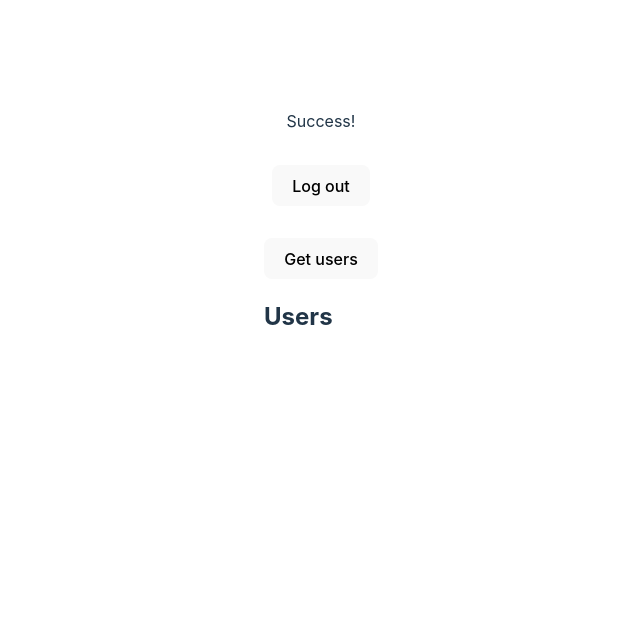
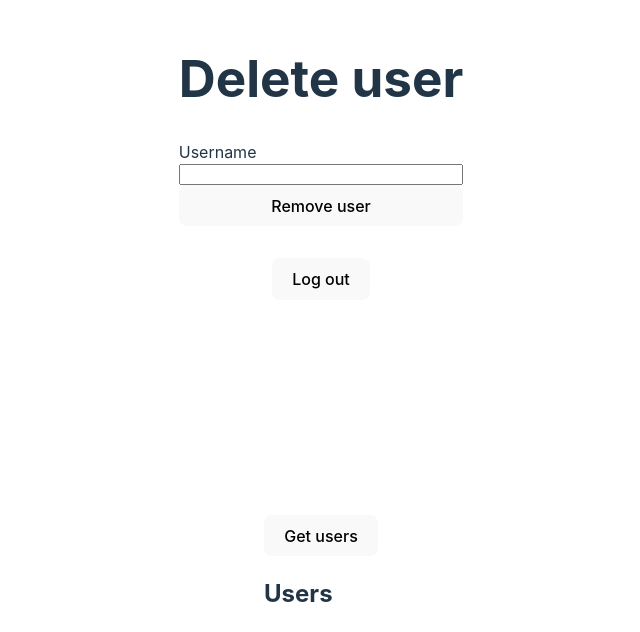
Before and after one commit to dylanR96/react-login-form, a React (Vite) app: page /loggedIn in a window 1280 px wide. Shown: the part 168-800 px from the top of the page, without its empty margins (319-959 px from the left). Built offline with nearby package versions, Linux system fonts and the light colour scheme.

Commit message:
Added form and route for deleting user

```diff
--- a/src/pages/LoggedIn.jsx
+++ b/src/pages/LoggedIn.jsx
@@ -1,14 +1,63 @@
 import React from "react";
+import toast, { Toaster } from "react-hot-toast";
+import { useState } from "react";
 import { useNavigate } from "react-router-dom";
 import Buttons from "../components/Buttons";
 
 const LoggedIn = () => {
   const navigate = useNavigate();
+  const [removeUsername, setRemoveUsername] = useState("");
+
+  const notifySuccessLogin = () => toast("Login successful.");
+  const notifyFail = () => toast("Email or user does not exist.");
+
+  const deleteUser = async (e, user) => {
+    e.preventDefault();
+    try {
+      const res = await fetch(
+        `http://localhost:8000/api/users/deleteUser/${user}`,
+        {
+          method: "DELETE",
+          headers: {
+            "Content-Type": "application/json",
+          },
+          body: JSON.stringify({
+            username: removeUsername,
+          }),
+        }
+      );
+      if (!res.ok) {
+        notifyFail();
+        throw new Error("Unable to delete user");
+      } else {
+        notifySuccessLogin();
+      }
+    } catch (error) {
+      console.error("Error finding user", error);
+    }
+  };
 
   return (
     <>
-      <div>Success!</div>
-      <Buttons label={"Log out"} onClick={() => navigate("/")} />
+      <div className="main">
+        <div className="forms">
+          <Toaster />
+          <h1>Delete user</h1>
+          <form id="deleteUser" onSubmit={deleteUser} className="forms">
+            <label>Username</label>
+
+            <input
+              id="text"
+              type="text"
+              name="text"
+              value={removeUsername}
+              onChange={(e) => setRemoveUsername(e.target.value)}
+            />
+            <button type="submit">Remove user</button>
+          </form>
+        </div>
+        <Buttons label={"Log out"} onClick={() => navigate("/")} />
+      </div>
     </>
   );
 };
```
Also changed, not shown: controllers/usersController.js (+3 -14 lines), routes/users.js (+8 -1 lines).
